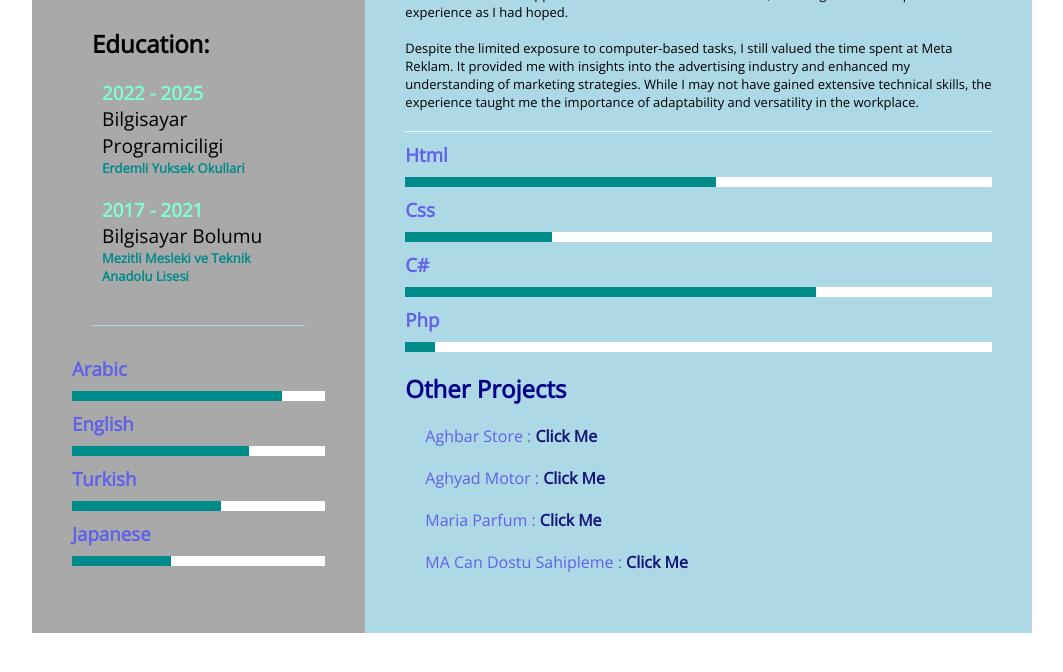
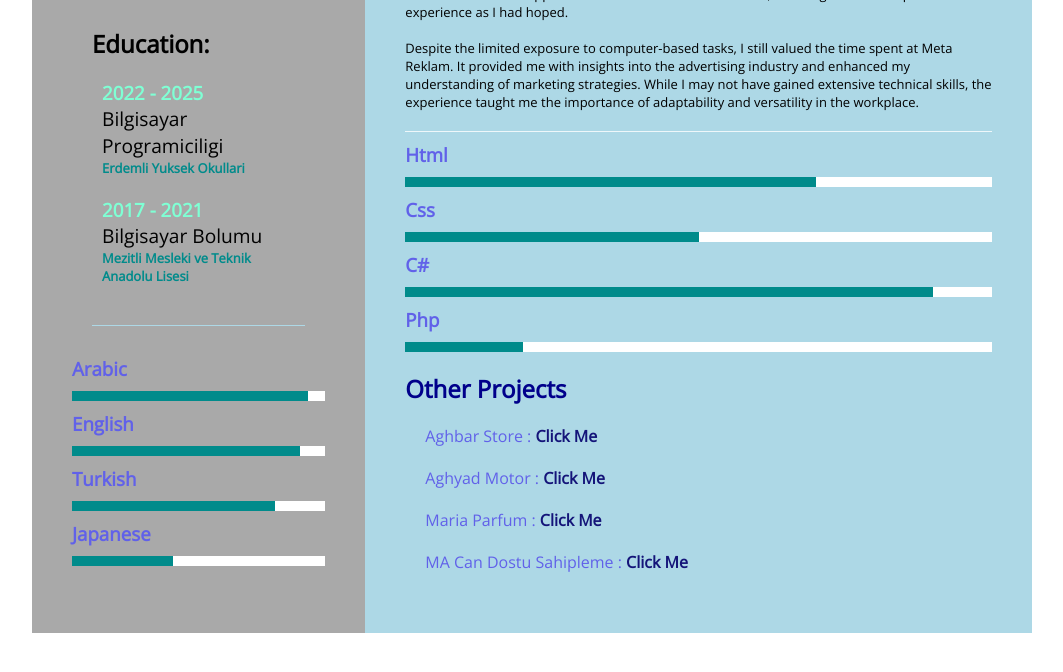
Before and after one commit to DrSimplePc/DrSimplePc-Resume, a plain HTML site: page index.html in a window 1280 px wide. Shown: the part 566-1238 px from the top of the page, without its empty margins (108-1171 px from the left). Drawn offline with nearby package versions, Linux system fonts and the light colour scheme.

Commit message:
Update index.html

```diff
--- a/index.html
+++ b/index.html
@@ -44,25 +44,25 @@
                 <div class="lan_row">
                     <h3>Arabic</h3>
                     <div class="line">
-                        <div style="width: 83%;"></div>
+                        <div style="width: 93%;"></div>
                     </div>
                 </div>
                 <div class="lan_row">
                     <h3>English</h3>
                     <div class="line">
-                        <div style="width: 70%;"></div>
+                        <div style="width: 90%;"></div>
                     </div>
                 </div>
                 <div class="lan_row">
                     <h3>Turkish</h3>
                     <div class="line">
-                        <div style="width: 59%;"></div>
+                        <div style="width: 80%;"></div>
                     </div>
                 </div>
                 <div class="lan_row">
                     <h3>Japanese</h3>
                     <div class="line">
-                        <div style="width: 39%;"></div>
+                        <div style="width: 40%;"></div>
                     </div>
                 </div>
             </section>
@@ -103,19 +103,19 @@
                 <div class="Ps_row">
                     <h3>Html</h3>
                     <div class="line">
-                        <div style="width: 53%;"></div>
+                        <div style="width: 70%;"></div>
                     </div>
                     <h3>Css</h3>
                     <div class="line">
-                        <div style="width: 25%;"></div>
+                        <div style="width: 50%;"></div>
                     </div>
                     <h3>C#</h3>
                     <div class="line">
-                        <div style="width: 70%;"></div>
+                        <div style="width: 90%;"></div>
                     </div>
                     <h3>Php</h3>
                     <div class="line">
-                        <div style="width: 5%;"></div>
+                        <div style="width: 20%;"></div>
                     </div>
                 </div>
             </section>
```
